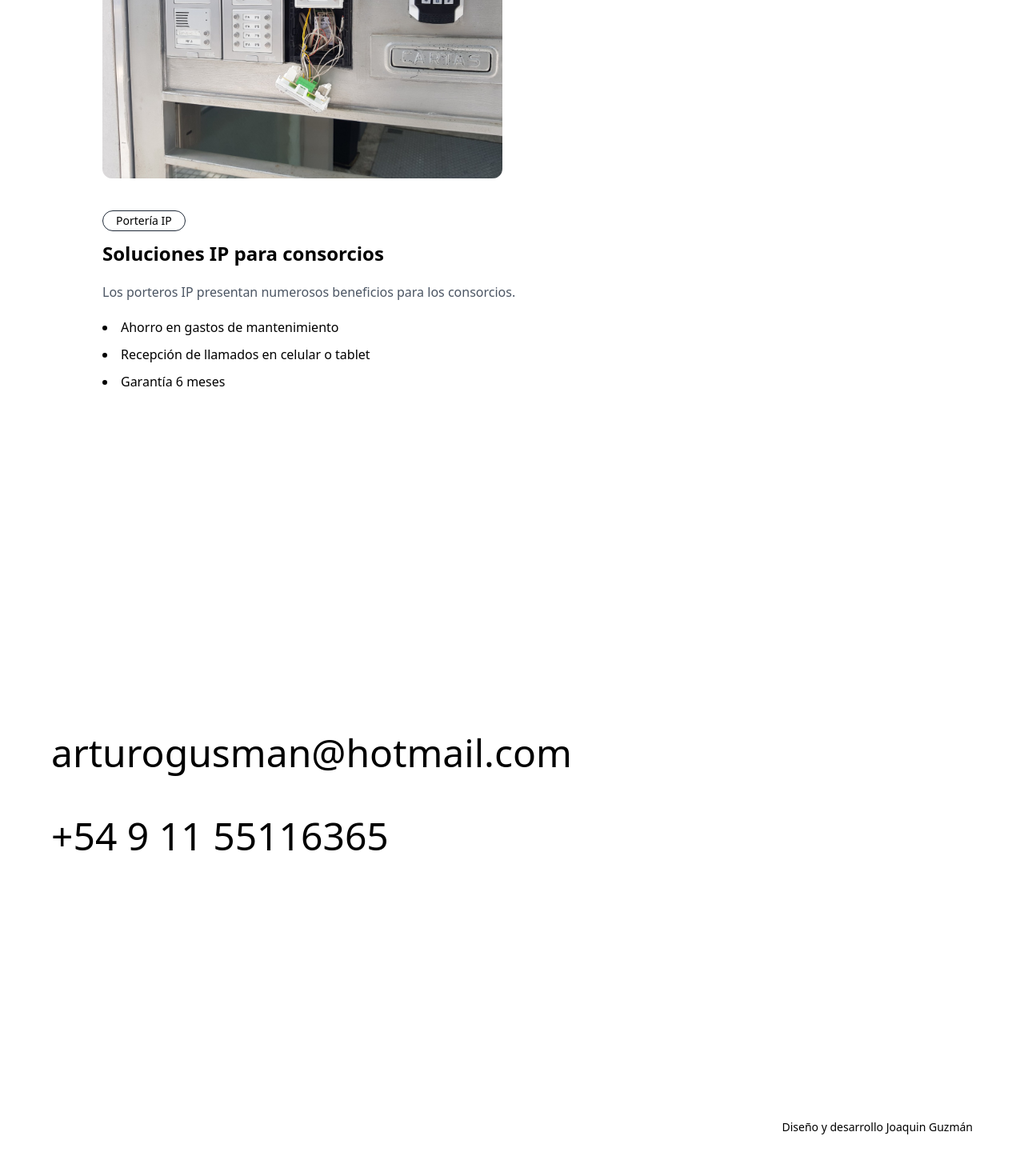
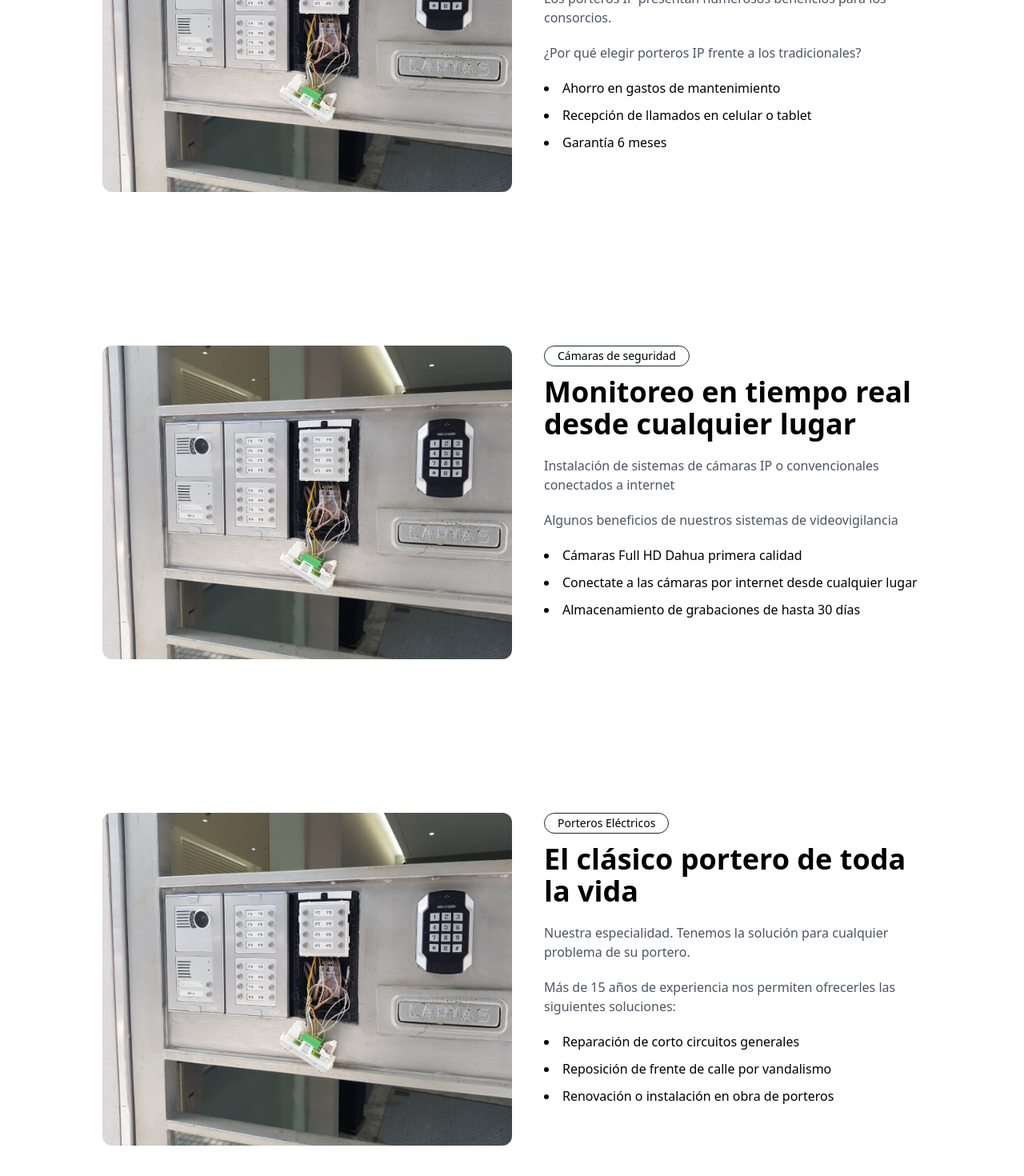
Before and after one commit to joacoguzmanz/intercom-web, a Next.js app: page / in a window 1280 px wide. Shown: the part 2688-4158 px from the top of the page at 80% size. Before the commit the page ends 4131 px from the top, so only its background shows below. Built offline with nearby package versions, Linux system fonts and the light colour scheme.

Commit message:
services section

```diff
--- a/src/components/Hero.jsx
+++ b/src/components/Hero.jsx
@@ -24,7 +24,7 @@ const Hero = () => {
                        className={'hidden md:group-hover/thi:block md:group-hover/thi:absolute md:group-hover/thi:z-50 md:group-hover/thi:top-0 md:group-hover/thi:-left-6 rounded-lg'} />
             </span>
 
-            <p className='text-center text-lg'>Empresa con más de 20 años de experiencia especializada en trabajos para consorcios.</p>
+            <p className='md:text-center text-lg'>Empresa con más de 20 años de experiencia especializada en trabajos para consorcios.</p>
         </div>
     )
 }
--- a/src/components/Services.jsx
+++ b/src/components/Services.jsx
@@ -9,14 +9,19 @@ const services = [
 
 const Services = () => {
     return (
-        <div className='py-16 lg:py-36 px-5 md:px-16 lg:px-32 flex flex-col gap-10'>
-            <Image src={'/imgs/portero.jpeg'} alt={'Portero eléctrico'} width={500} height={500} className='rounded-xl' />
+        <div className='py-16 lg:py-36 px-5 md:px-16 lg:px-32 flex flex-col gap-32 md:gap-48'>
+            <div className='flex flex-col md:flex-row gap-10'>
+                <Image src={'/imgs/portero.jpeg'} alt={'Portero eléctrico'} width={500} height={500} className='rounded-xl md:w-6/12' />
+                <div className='md:w-6/12 md:flex md:flex-col md:justify-between'>
                     <div>
-                <div className='inline-block border border-gray-800 rounded-full text-sm font-light px-4 py-0.5 mb-3'>
-                    <p>Portería IP</p>
+                        <div className='inline-block border border-gray-800 rounded-full font-light px-4 py-0.5 mb-3'>
+                            <p className='text-sm'>Portería IP</p>
                         </div>
-                <h3 className='text-2xl font-semibold mb-5'>Soluciones IP para consorcios</h3>
+                        <h3 className='text-2xl md:text-4xl font-semibold mb-5'>Soluciones IP para consorcios</h3>
                         <p className='text-gray-600 mb-5'>Los porteros IP presentan numerosos beneficios para los consorcios.</p>
+                    </div>
+                    <div className='md:mb-10'>
+                        <p className='text-gray-600 mb-5'>¿Por qué elegir porteros IP frente a los tradicionales?</p>
                         <ul className='list-disc list-inside'>
                             <li className='mb-2.5'>Ahorro en gastos de mantenimiento</li>
                             <li className='mb-2.5'>Recepción de llamados en celular o tablet</li>
@@ -24,11 +29,50 @@ const Services = () => {
                         </ul>
                     </div>
                 </div>
-        // <div id='servicios' className='py-32 flex flex-col gap-10 lg:flex-row md:mx-6 md:gap-10'>
-        //     { services.map((service, i) => {
-        //         return <Card title={service.title} desc={service.desc} list={service.list} image={service.image} key={i} />
-        //     }) }
-        // </div>
+            </div>
+
+            <div className='flex flex-col md:flex-row gap-10'>
+                <Image src={'/imgs/portero.jpeg'} alt={'Portero eléctrico'} width={500} height={500} className='rounded-xl md:w-6/12' />
+                <div className='md:w-6/12 md:flex md:flex-col md:justify-between'>
+                    <div>
+                        <div className='inline-block border border-gray-800 rounded-full font-light px-4 py-0.5 mb-3'>
+                            <p className='text-sm'>Cámaras de seguridad</p>
+                        </div>
+                        <h3 className='text-2xl md:text-4xl font-semibold mb-5'>Monitoreo en tiempo real desde cualquier lugar</h3>
+                        <p className='text-gray-600 mb-5'>Instalación de sistemas de cámaras IP o convencionales conectados a internet</p>
+                    </div>
+                    <div className='md:mb-10'>
+                        <p className='text-gray-600 mb-5'>Algunos beneficios de nuestros sistemas de videovigilancia</p>
+                        <ul className='list-disc list-inside'>
+                            <li className='mb-2.5'>Cámaras Full HD Dahua primera calidad</li>
+                            <li className='mb-2.5'>Conectate a las cámaras por internet desde cualquier lugar</li>
+                            <li className='mb-2.5'>Almacenamiento de grabaciones de hasta 30 días</li>
+                        </ul>
+                    </div>
+                </div>
+            </div>
+
+            <div className='flex flex-col md:flex-row gap-10'>
+                <Image src={'/imgs/portero.jpeg'} alt={'Portero eléctrico'} width={500} height={500} className='rounded-xl md:w-6/12' />
+                <div className='md:w-6/12 md:flex md:flex-col md:justify-between'>
+                    <div>
+                        <div className='inline-block border border-gray-800 rounded-full font-light px-4 py-0.5 mb-3'>
+                            <p className='text-sm'>Porteros Eléctricos</p>
+                        </div>
+                        <h3 className='text-2xl md:text-4xl font-semibold mb-5'>El clásico portero de toda la vida</h3>
+                        <p className='text-gray-600 mb-5'>Nuestra especialidad. Tenemos la solución para cualquier problema de su portero.</p>
+                    </div>
+                    <div className='md:mb-10'>
+                        <p className='text-gray-600 mb-5'>Más de 15 años de experiencia nos permiten ofrecerles las siguientes soluciones:</p>
+                        <ul className='list-disc list-inside'>
+                            <li className='mb-2.5'>Reparación de corto circuitos generales</li>
+                            <li className='mb-2.5'>Reposición de frente de calle por vandalismo</li>
+                            <li className='mb-2.5'>Renovación o instalación en obra de porteros</li>
+                        </ul>
+                    </div>
+                </div>
+            </div>
+        </div>
     )
 }
 
```
Lines whose indentation alone changed are shown as unchanged.
